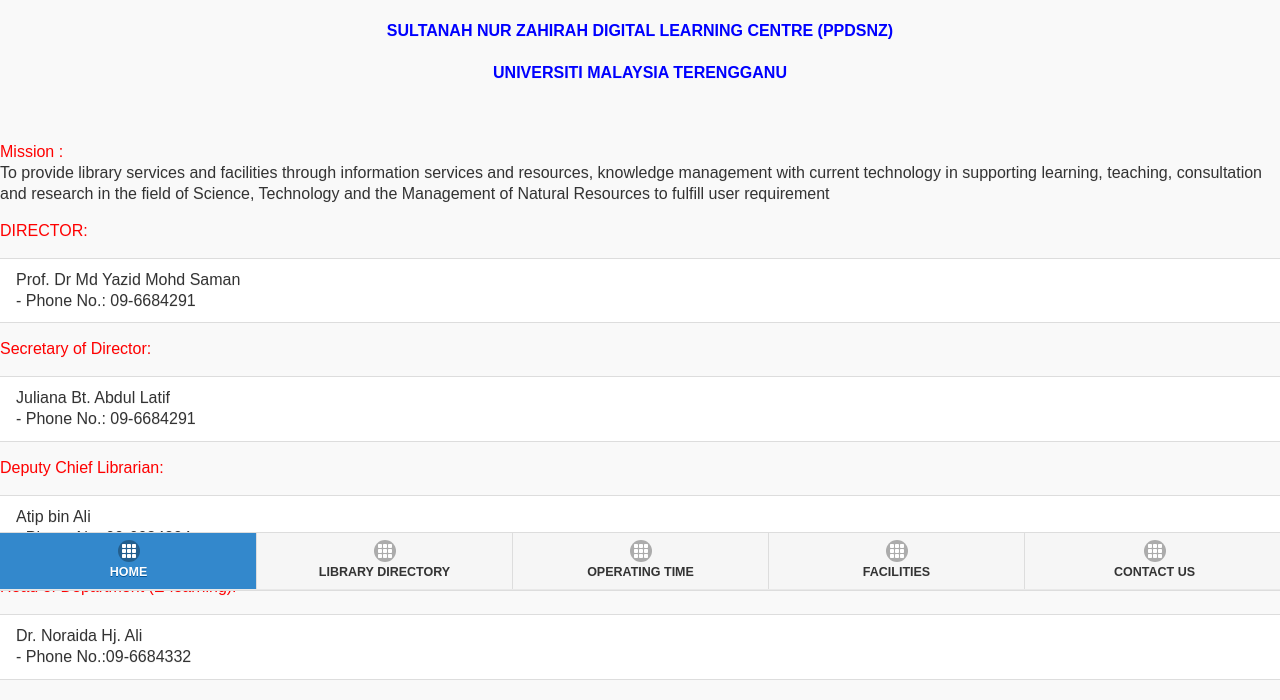
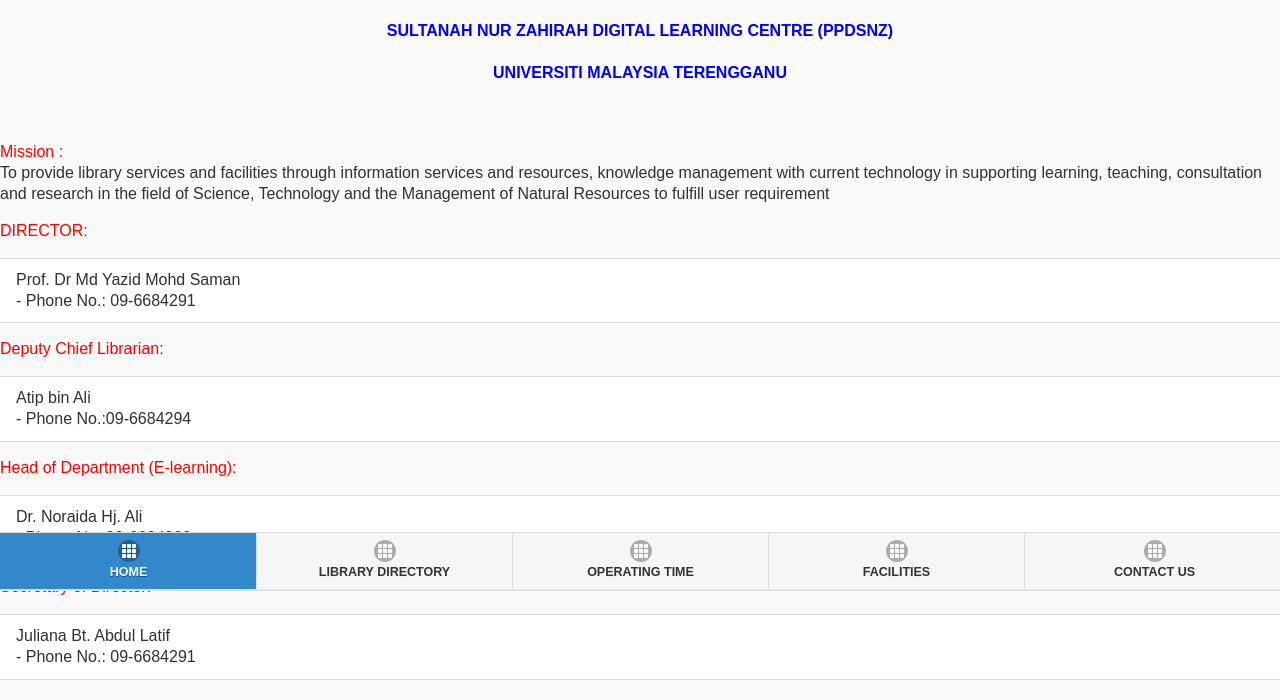
Before and after one commit to saraeida/ppdsnz, a plain HTML site: page index.html in a window 1280 px wide. Shown: the part 210-910 px from the top of the page. Drawn offline with Linux system fonts and the light colour scheme.

Commit message:
Update index.html

```diff
--- a/index.html
+++ b/index.html
@@ -41,11 +41,11 @@
 	 - Phone No.: 09-6684291</li>
 	</p>
 
-	<p><Font color="red">  Secretary of Director: </Font><br>
+<!--	<p><Font color="red">  Secretary of Director: </Font><br>
 	<ul data-role="listview" data-insert="true">
     <li> Juliana Bt. Abdul Latif<br>
 	 - Phone No.: 09-6684291</li>
-	</p>
+	</p> -->
 
 	<p><Font color="red"> Deputy Chief Librarian: </Font><br>
 	<ul data-role="listview" data-insert="true">
@@ -58,6 +58,13 @@
     <li> Dr. Noraida  Hj. Ali<br>
 	 - Phone No.:09-6684332</li>
 	</p>
+
+	<p><Font color="red">  Secretary of Director: </Font><br>
+	<ul data-role="listview" data-insert="true">
+    <li> Juliana Bt. Abdul Latif<br>
+	 - Phone No.: 09-6684291</li>
+	</p>
+
 <!--
 <div class="ui-grid-d ui-responsive">
     <div class="ui-block-a"> <a href ="#p2" class ="ui-btn ui-shadow ui-corner-all ui-mini" data-transition="flip">OBJECTIVE/VISION  </a></div>
```
